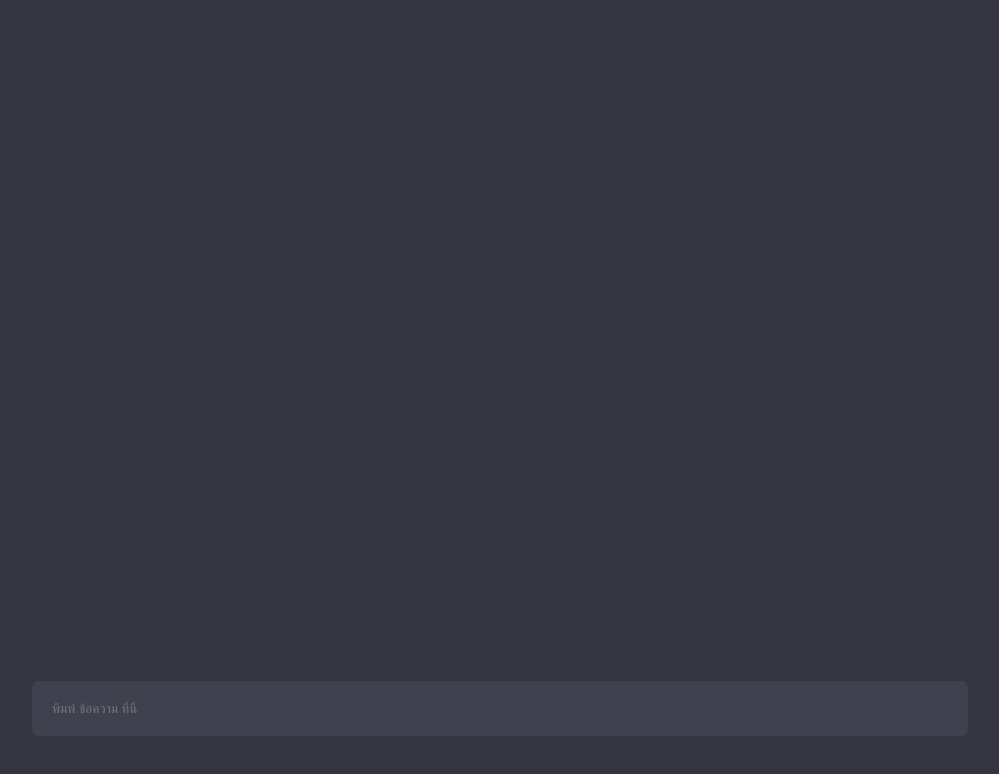
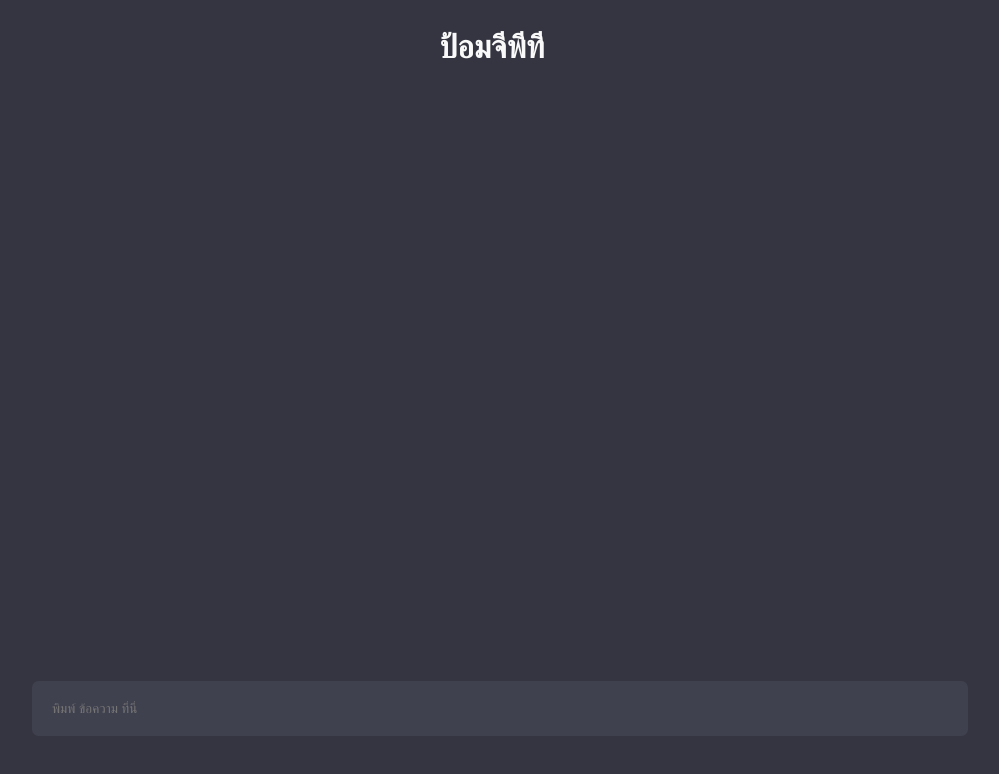
Before and after one commit to thitiwut-c/side-projects, a plain HTML site: page pom-gpt/index.html in a window 1280 px wide. Shown: the whole page, without its empty margins (148-1147 px from the left). Drawn offline with Linux system fonts and the light colour scheme.

Commit message:
Add header

```diff
--- a/pom-gpt/index.html
+++ b/pom-gpt/index.html
@@ -9,6 +9,9 @@
     <link rel="stylesheet" type="text/css" href="style.css">
 </head>
 <body>
+    <div class="header-container">
+        <h1>ป้อมจีพีที</h1>
+    </div>
     <form class="form-container" id="form">
         <label for="message"></label>
         <input class="message-box"
--- a/pom-gpt/style.css
+++ b/pom-gpt/style.css
@@ -23,3 +23,9 @@ body {
 .message-box:focus {
 	outline: none;
 }
+
+.header-container {
+	color: #f9f9f9;
+	display: flex;
+	justify-content: center;
+}
```
